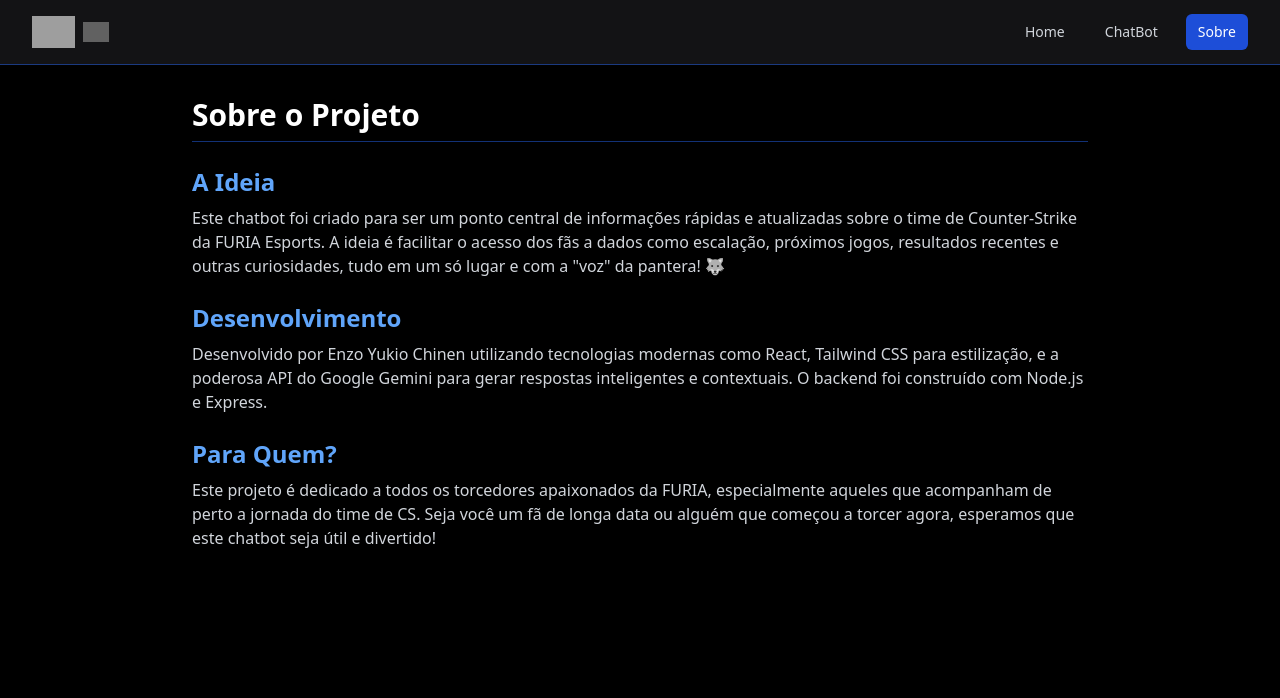
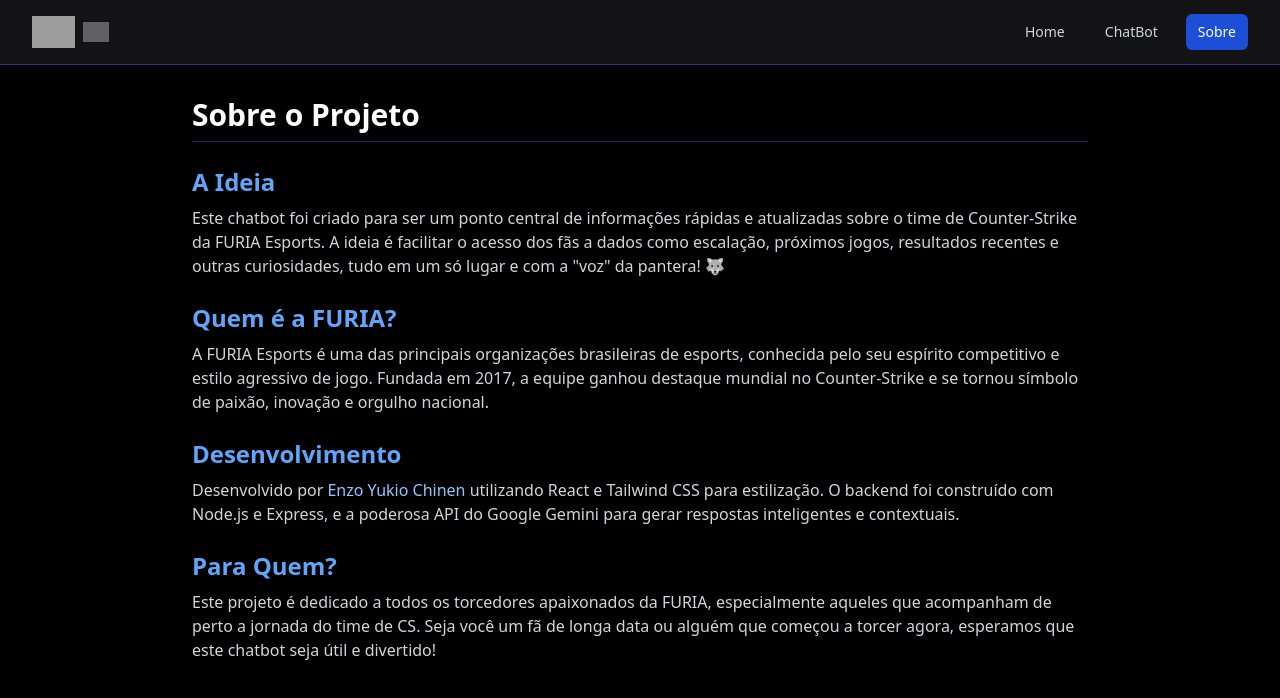
Before and after one commit to YukioChinen/FURIA-webchat, a React (Vite) app: page /sobre in a window 1280 px wide. Shown: the top 698 px of the page. Built offline with nearby package versions, Linux system fonts and the light colour scheme; grey boxes are pictures that could not be loaded.

Commit message:
Ajustes nas páginas Home e Sobre

```diff
--- a/src/pages/AboutPage.tsx
+++ b/src/pages/AboutPage.tsx
@@ -18,11 +18,22 @@
           </section>
 
           <section>
+            <h2 className="text-2xl font-semibold text-blue-400 mb-2">Quem é a FURIA?</h2>
+            <p>
+            A FURIA Esports é uma das principais organizações brasileiras de esports,
+            conhecida pelo seu espírito competitivo e estilo agressivo de jogo.
+            Fundada em 2017, a equipe ganhou destaque mundial no Counter-Strike e se tornou
+            símbolo de paixão, inovação e orgulho nacional.
+            </p>
+
+          </section>
+
+          <section>
             <h2 className="text-2xl font-semibold text-blue-400 mb-2">Desenvolvimento</h2>
             <p>
-              Desenvolvido por Enzo Yukio Chinen utilizando tecnologias modernas como React,
-              Tailwind CSS para estilização, e a poderosa API do Google Gemini para
-              gerar respostas inteligentes e contextuais. O backend foi construído com Node.js e Express.
+              Desenvolvido por <a href="https://www.linkedin.com/in/enzo-yukio-chinen/" target="_blank" rel="noopener noreferrer" class="text-blue-300">Enzo Yukio Chinen</a> utilizando
+              React e Tailwind CSS para estilização. O backend foi construído com Node.js e Express, e a
+              poderosa API do Google Gemini para gerar respostas inteligentes e contextuais.
             </p>
           </section>
 
--- a/src/pages/HomePage.tsx
+++ b/src/pages/HomePage.tsx
@@ -15,9 +15,9 @@
         Resultados, escalação, próximos jogos e muito mais!
       </p>
 
-      <div className="space-y-4 text-center mb-8">
+      <div className="space-y-4 mb-8">
         <h2 className="text-2xl font-semibold">Principais Benefícios:</h2>
-        <ul className="list-disc list-inside text-gray-400">
+        <ul className="list-disc list-outside text-gray-400">
           <li>Respostas instantâneas sobre o time de CS.</li>
           <li>Informações atualizadas (conforme contexto da IA).</li>
           <li>Interface amigável e temática da FURIA.</li>
```
